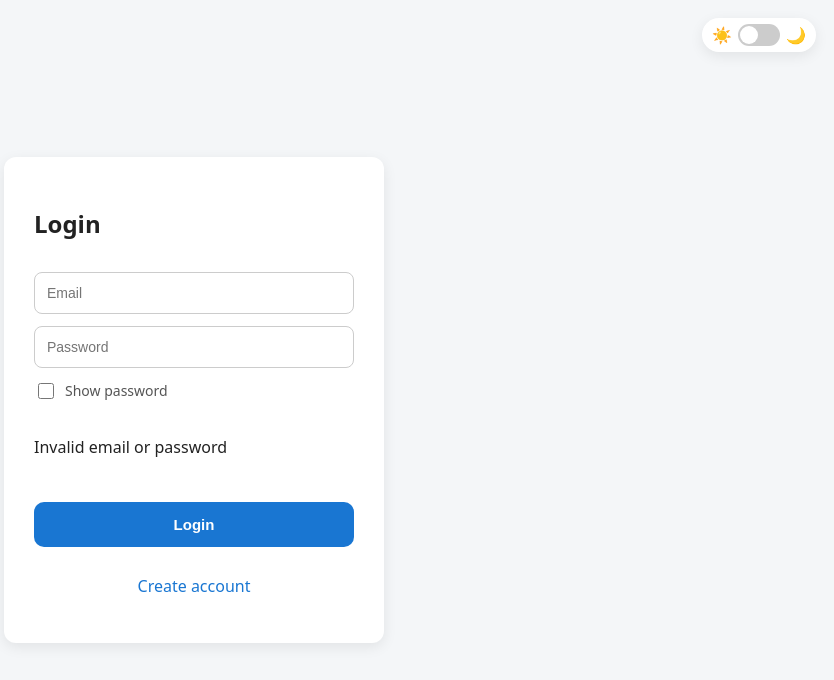
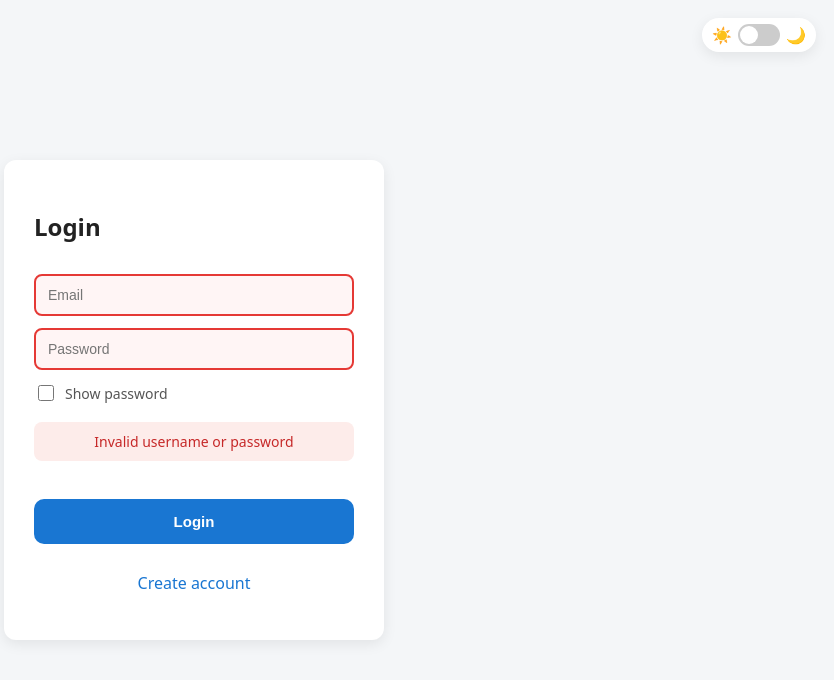
Before and after one commit to manesh13/Sports-ground-booking-system, a React (Create React App) app in the folder frontend/: page / in a window 1280 px wide. Both pictures are taken after a click on the button "Login". Shown: the top 680 px of the page, without its empty margins (446-1280 px from the left). Built offline with nearby package versions, Linux system fonts and the light colour scheme; no server answers.

Commit message:
upadted login signup pages

```diff
--- a/frontend/src/pages/Login.js
+++ b/frontend/src/pages/Login.js
@@ -16,7 +16,8 @@ export default function Login({ onLogin, goToSignup }) {
         localStorage.setItem("user", JSON.stringify(res.data));
       })
       .catch(() => {
-        setError("Invalid email or password");
+        // ✅ Single friendly error message
+        setError("Invalid username or password");
       });
   };
 
@@ -29,6 +30,7 @@ export default function Login({ onLogin, goToSignup }) {
           type="email"
           placeholder="Email"
           value={email}
+          className={error ? "input-error" : ""}
           onChange={e => setEmail(e.target.value)}
         />
 
@@ -36,21 +38,25 @@ export default function Login({ onLogin, goToSignup }) {
           type={showPassword ? "text" : "password"}
           placeholder="Password"
           value={password}
+          className={error ? "input-error" : ""}
           onChange={e => setPassword(e.target.value)}
         />
 
-        {/* ✅ FIXED SHOW PASSWORD */}
         <div className="show-password-row">
           <input
             type="checkbox"
-            id="showPass"
             checked={showPassword}
             onChange={() => setShowPassword(!showPassword)}
           />
-          <label htmlFor="showPass">Show password</label>
+          <label>Show password</label>
         </div>
 
-        {error && <p className="error-text">{error}</p>}
+        {/* ✅ Styled error message */}
+        {error && (
+          <div className="error-box">
+            {error}
+          </div>
+        )}
 
         <button className="primary-btn" onClick={submit}>
           Login
--- a/frontend/src/pages/Signup.js
+++ b/frontend/src/pages/Signup.js
@@ -11,22 +11,21 @@ export default function Signup({ goToLogin }) {
   const submit = () => {
     setError("");
 
-    if (!email || !password) {
-      setError("All fields are required");
-      return;
-    }
-
     api.post("/users/register", {
       email,
       password,
       role
     })
     .then(() => {
-      alert("✅ Account created");
+      alert("✅ Account created successfully");
       goToLogin();
     })
     .catch(err => {
-      setError(err.response?.data || "Signup failed");
+      if (err.response?.status === 409) {
+        setError("User already exists");
+      } else {
+        setError("Failed to create account");
+      }
     });
   };
 
@@ -38,6 +37,7 @@ export default function Signup({ goToLogin }) {
         <input
           placeholder="Email"
           value={email}
+          className={error ? "input-error" : ""}
           onChange={e => setEmail(e.target.value)}
         />
 
@@ -45,29 +45,36 @@ export default function Signup({ goToLogin }) {
           type={showPassword ? "text" : "password"}
           placeholder="Password"
           value={password}
+          className={error ? "input-error" : ""}
           onChange={e => setPassword(e.target.value)}
         />
 
-        {/* ✅ SHOW PASSWORD */}
         <div className="show-password-row">
           <input
             type="checkbox"
-            id="showPassSignup"
             checked={showPassword}
             onChange={() => setShowPassword(!showPassword)}
           />
-          <label htmlFor="showPassSignup">Show password</label>
+          <label>Show password</label>
         </div>
 
-        {/* ✅ ROLE SELECTION */}
         <label>User Role</label>
-        <select value={role} onChange={e => setRole(e.target.value)}>
+        <select
+          value={role}
+          className={error ? "input-error" : ""}
+          onChange={e => setRole(e.target.value)}
+        >
           <option value="CITIZEN">Citizen</option>
           <option value="MANAGER">Manager</option>
           <option value="ADMIN">Admin</option>
         </select>
 
-        {error && <p className="error-text">{error}</p>}
+        {/* ✅ SAME ERROR BOX AS LOGIN */}
+        {error && (
+          <div className="error-box">
+            {error}
+          </div>
+        )}
 
         <button className="primary-btn" onClick={submit}>
           Create Account
--- a/frontend/src/styles.css
+++ b/frontend/src/styles.css
@@ -490,3 +490,25 @@ select {
   height: 16px;
   cursor: pointer;
 }
+
+/* ==========================
+   ERROR STATES (LOGIN)
+   ========================== */
+
+/* Red border on error */
+.input-error {
+  border: 2px solid #e53935 !important;
+  background: #fff5f5;
+}
+
+/* Error message box */
+.error-box {
+  background: #fdecea;
+  color: #c62828;
+  padding: 10px 14px;
+  border-radius: 8px;
+  font-size: 14px;
+  font-weight: 500;
+  margin-bottom: 10px;
+  text-align: center;
+}
```
Also changed, not shown: 1 other file (tests, documents, lock files or other folders).
